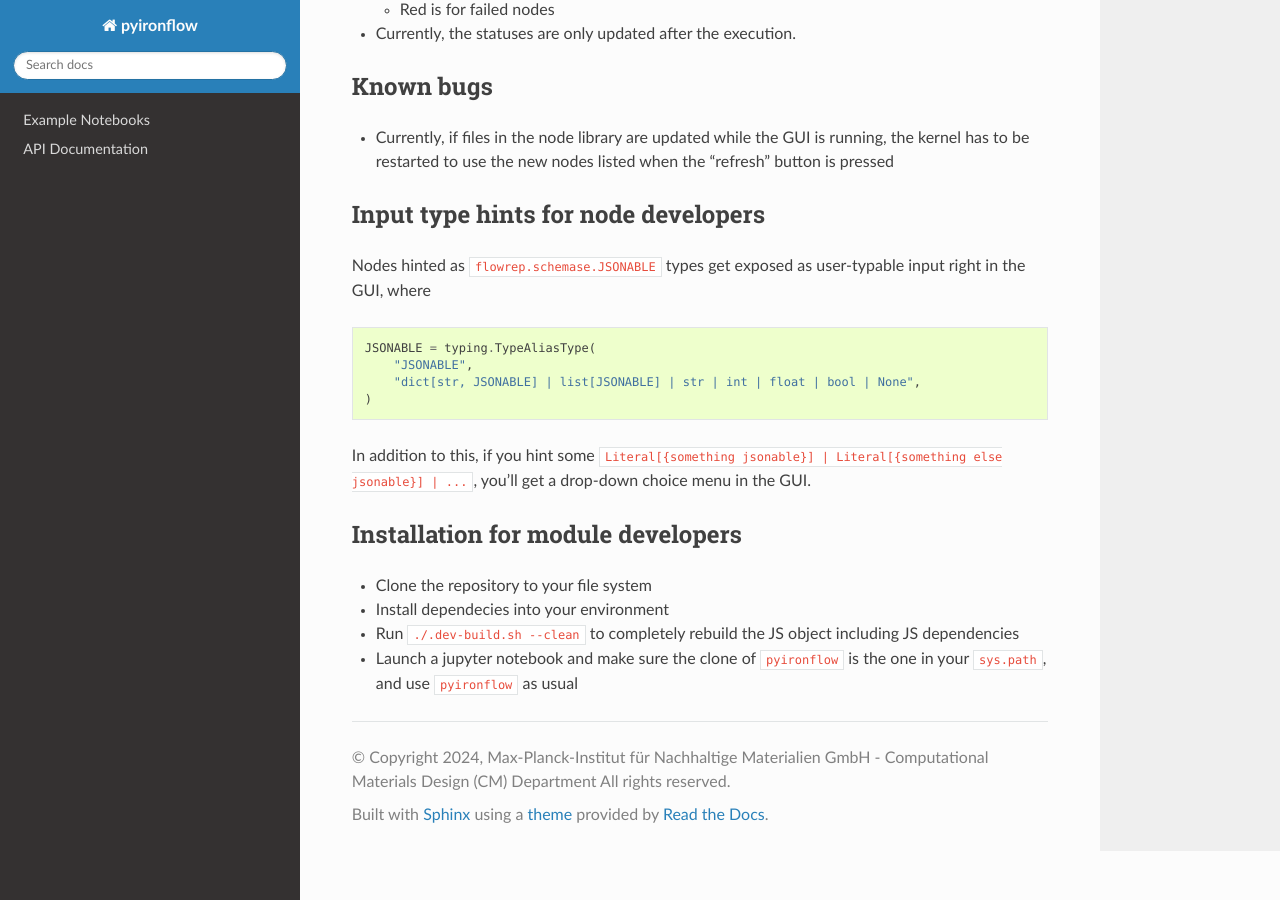
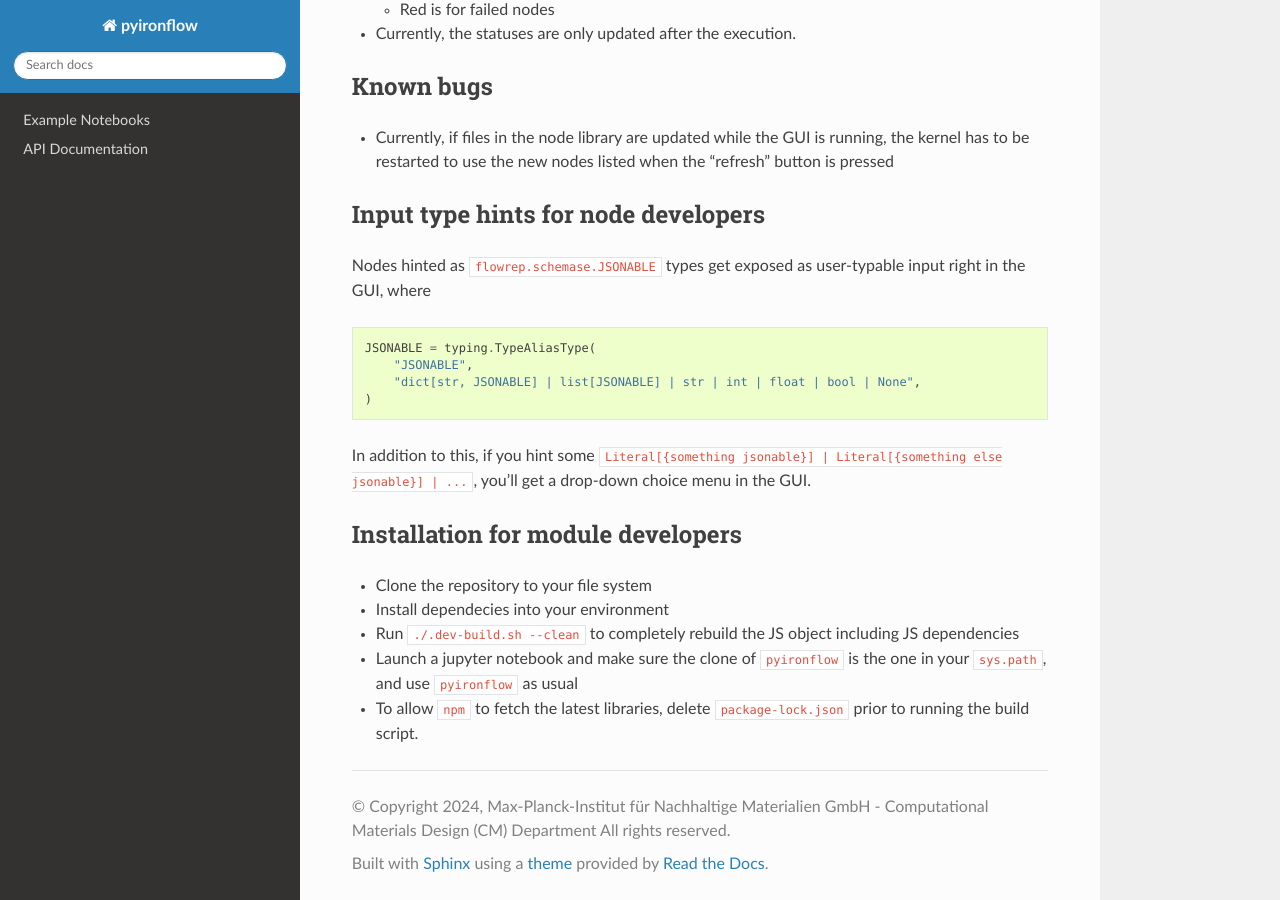
Before and after one commit to pyiron/pyironFlow, a Sphinx documentation site: the page built from docs/user_guide.md, in a window 1280 px wide and 900 px high, scrolled down 3092 px. Built offline with Sphinx 7.4.7 and the Read the Docs theme 3.1.0, drawn with Linux system fonts in a browser that asks for light colours; the version number could not be read and is left out.

Commit message:
Update the dev instructions
Signed-off-by: liamhuber <liamhuber@greyhavensolutions.com>

```diff
--- a/docs/user_guide.md
+++ b/docs/user_guide.md
@@ -125,3 +125,4 @@ In addition to this, if you hint some `Literal[{something jsonable}] | Literal[{
 - Install dependecies into your environment
 - Run `./.dev-build.sh --clean` to completely rebuild the JS object including JS dependencies
 - Launch a jupyter notebook and make sure the clone of `pyironflow` is the one in your `sys.path`, and use `pyironflow` as usual
+- To allow `npm` to fetch the latest libraries, delete `package-lock.json` prior to running the build script.
```
